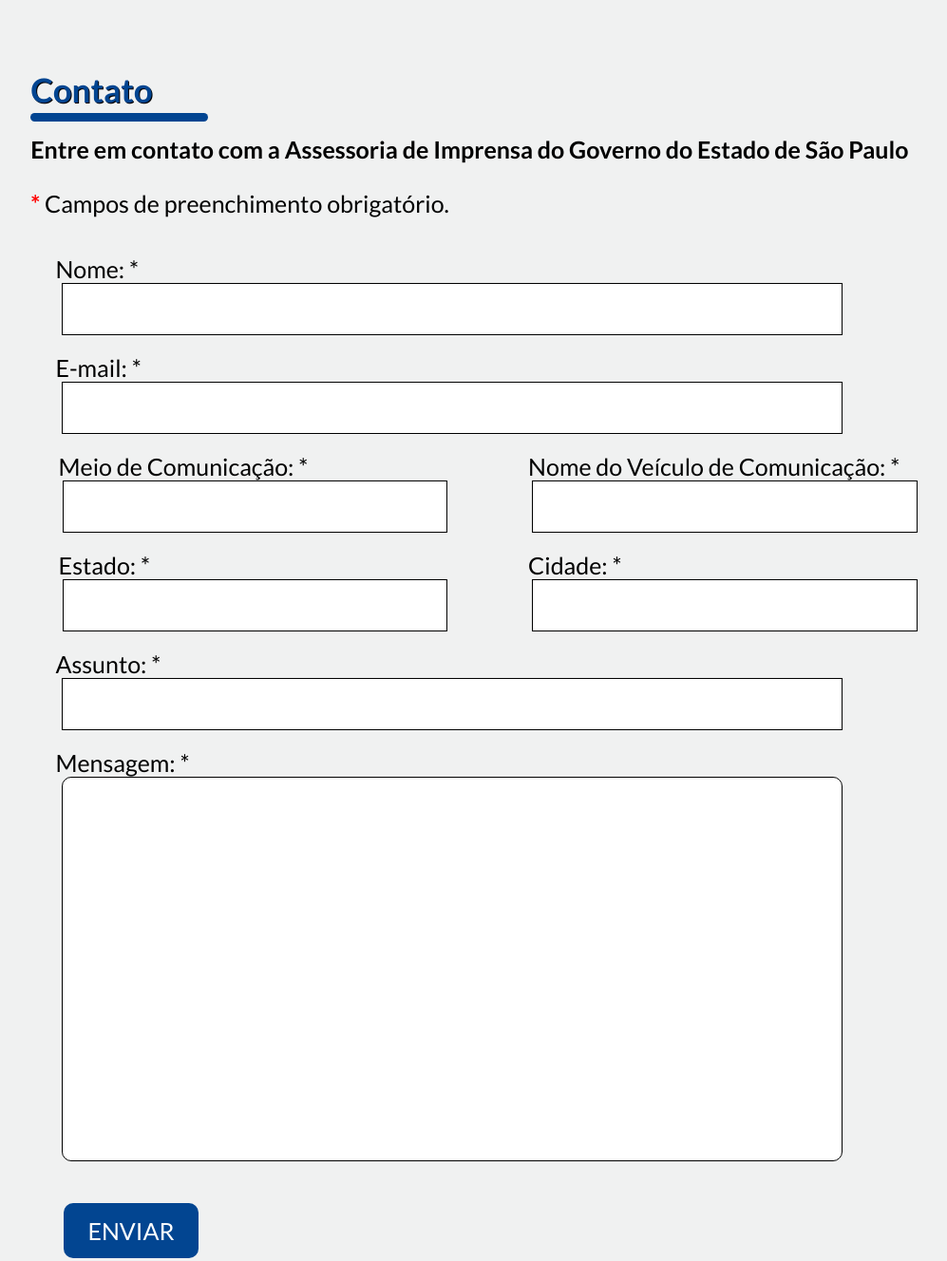
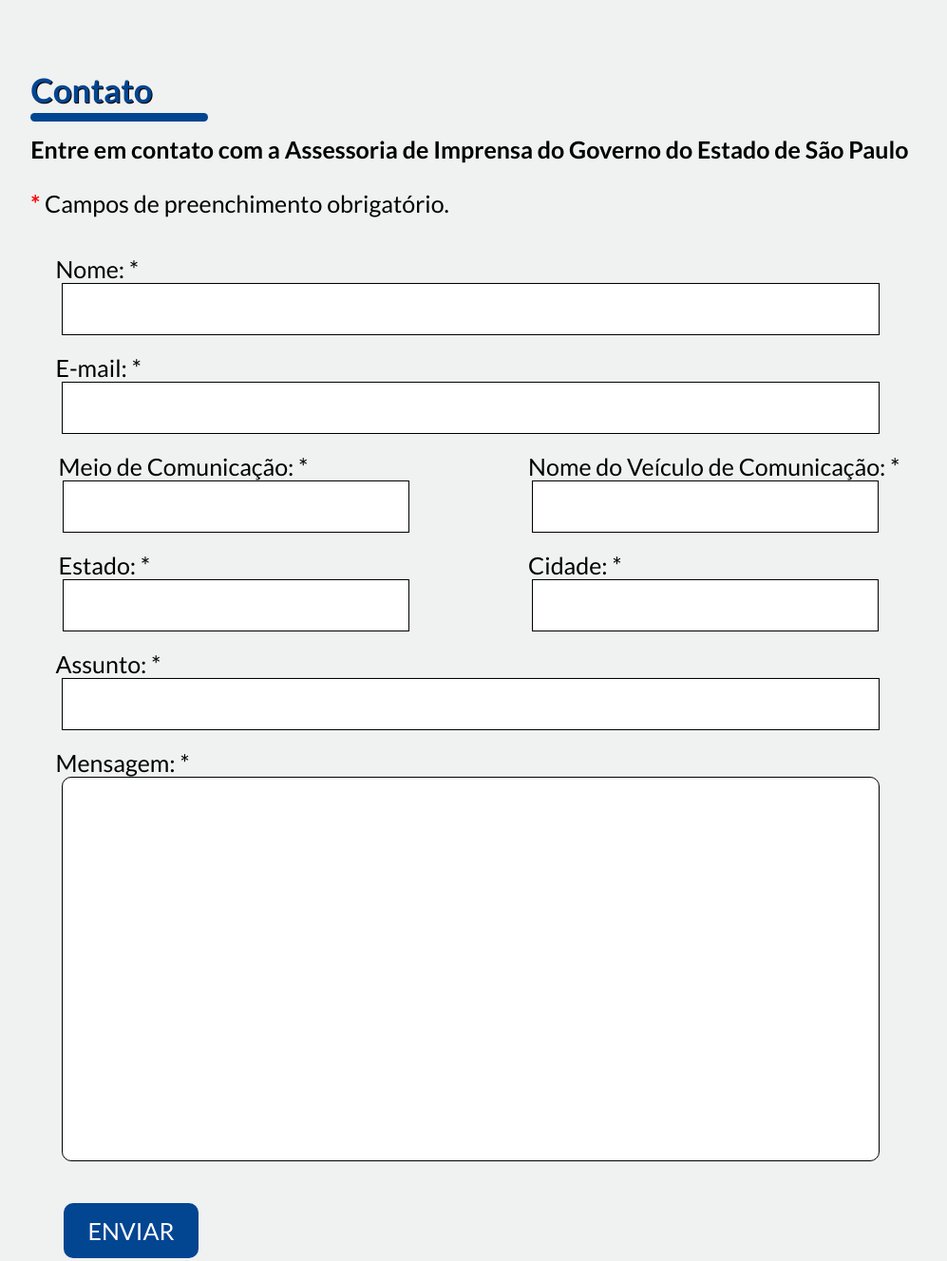
Before and after one commit to ibrunoc/Governo-de-SP, a plain HTML site: page paginas/imprensa.html in a window 1280 px wide. Shown: the part 681-2009 px from the top of the page at 95% size, without its empty margins (19-1016 px from the left). Drawn offline with Linux system fonts and the light colour scheme.

Commit message:
Update css-imprensa.css

```diff
--- a/paginas/css-imprensa.css
+++ b/paginas/css-imprensa.css
@@ -277,7 +277,7 @@ article {
 
 }
 #section_2 input {
-    width: 116.5%;
+    width: 122%;
     height:55px;
     text-align: left;
     margin: 0 1%;
@@ -321,11 +321,11 @@ ul #area{
 }
 
 #area li input {
-    width: 100%;
+    width: 90%;
 }
 
 #mensagem input {
-    width: 116.5%;
+    width: 122%;
     border-radius: 10px;
     height: 405px;
     margin: 0 1%;
```
